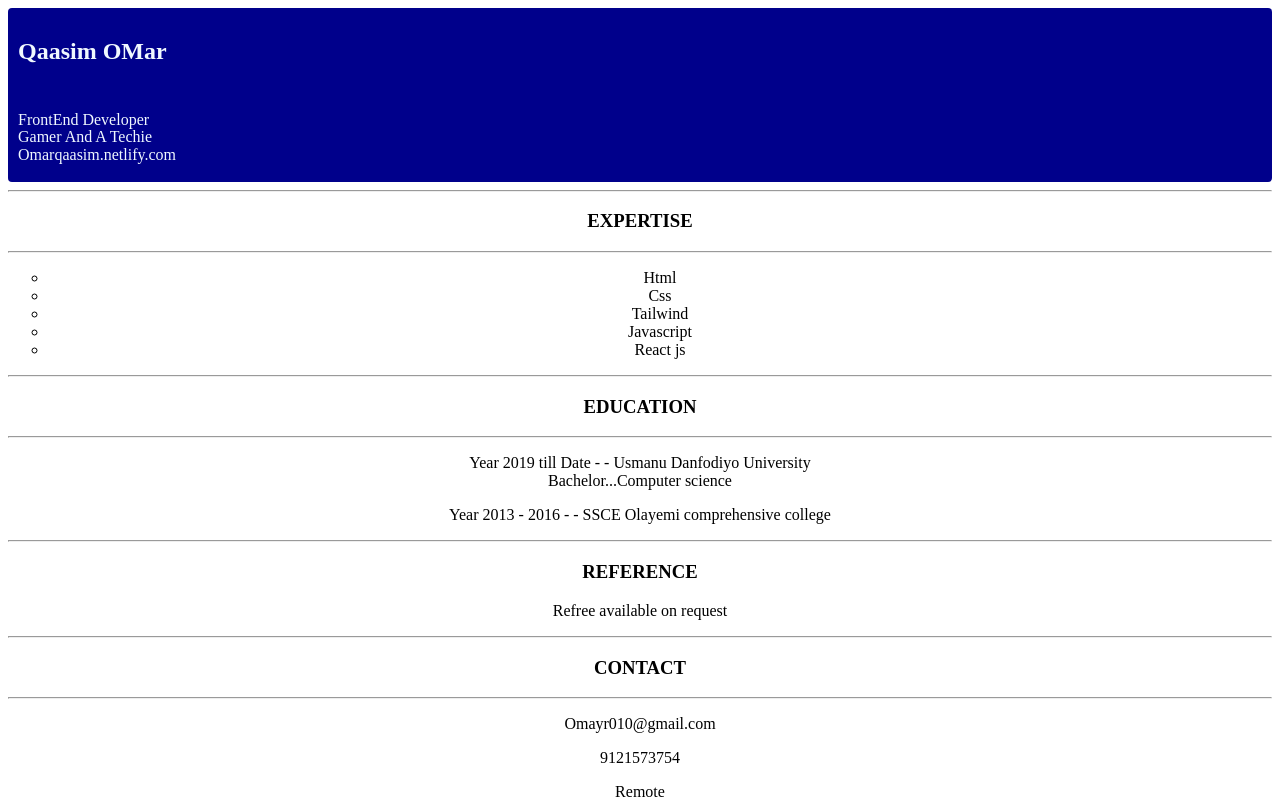
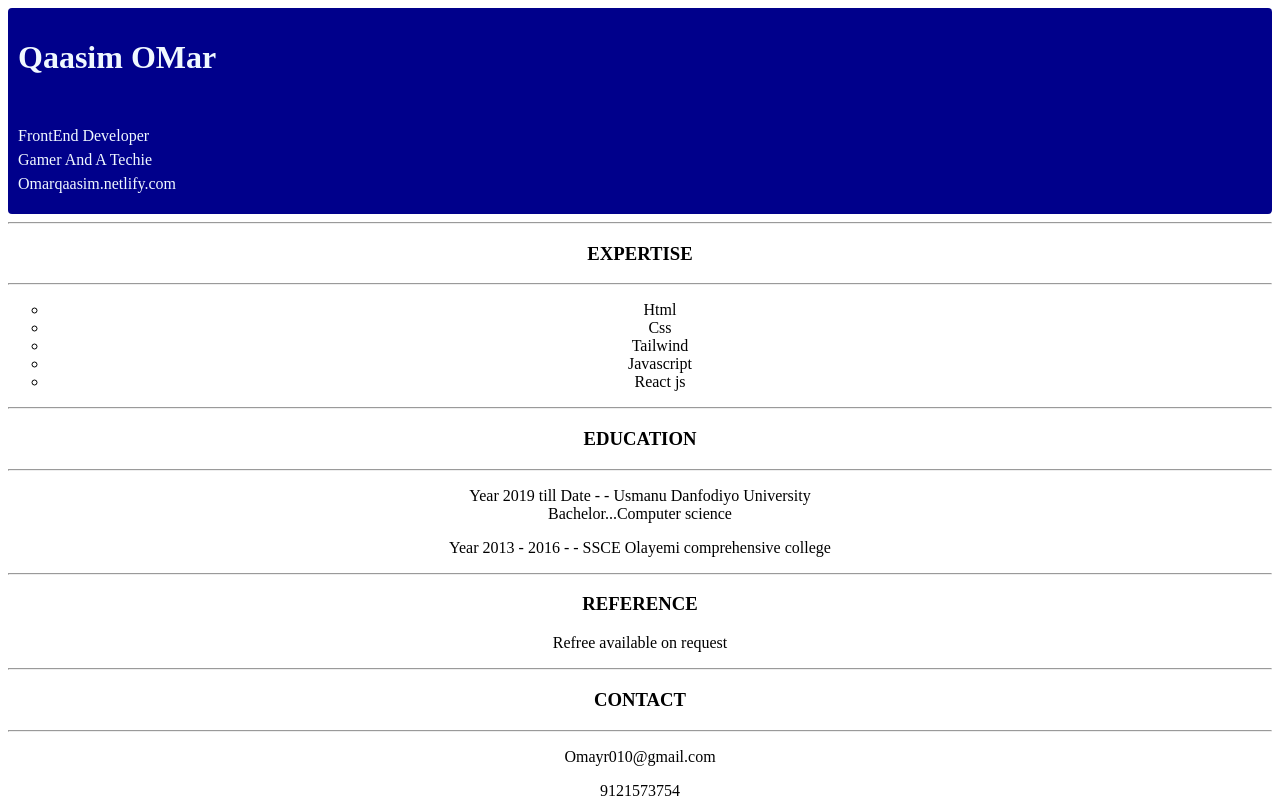
Before and after one commit to Qaasim-Umar/Cv-side-hustle-, a React (Create React App) app: page / in a window 1280 px wide. Shown: the top 800 px of the page. Built offline with nearby package versions, Linux system fonts and the light colour scheme.

Commit message:
2 files modified

```diff
--- a/src/components/Geninfo.js
+++ b/src/components/Geninfo.js
@@ -4,7 +4,7 @@ import React from 'react' ;
 function Gen() {
 return(<div className="geni" >
 
-  <h2>Qaasim OMar</h2>
+  <h1>Qaasim OMar</h1>
   <br/>
 <p> FrontEnd Developer</p>
 <p>Gamer And A Techie </p>
--- a/src/style.css
+++ b/src/style.css
@@ -20,7 +20,7 @@ border-radius: 4px;
 
 .geni p{
 
-line-height: 0.1;
+line-height: 0.5;
 }
 a{
   text-decoration: none;
```
